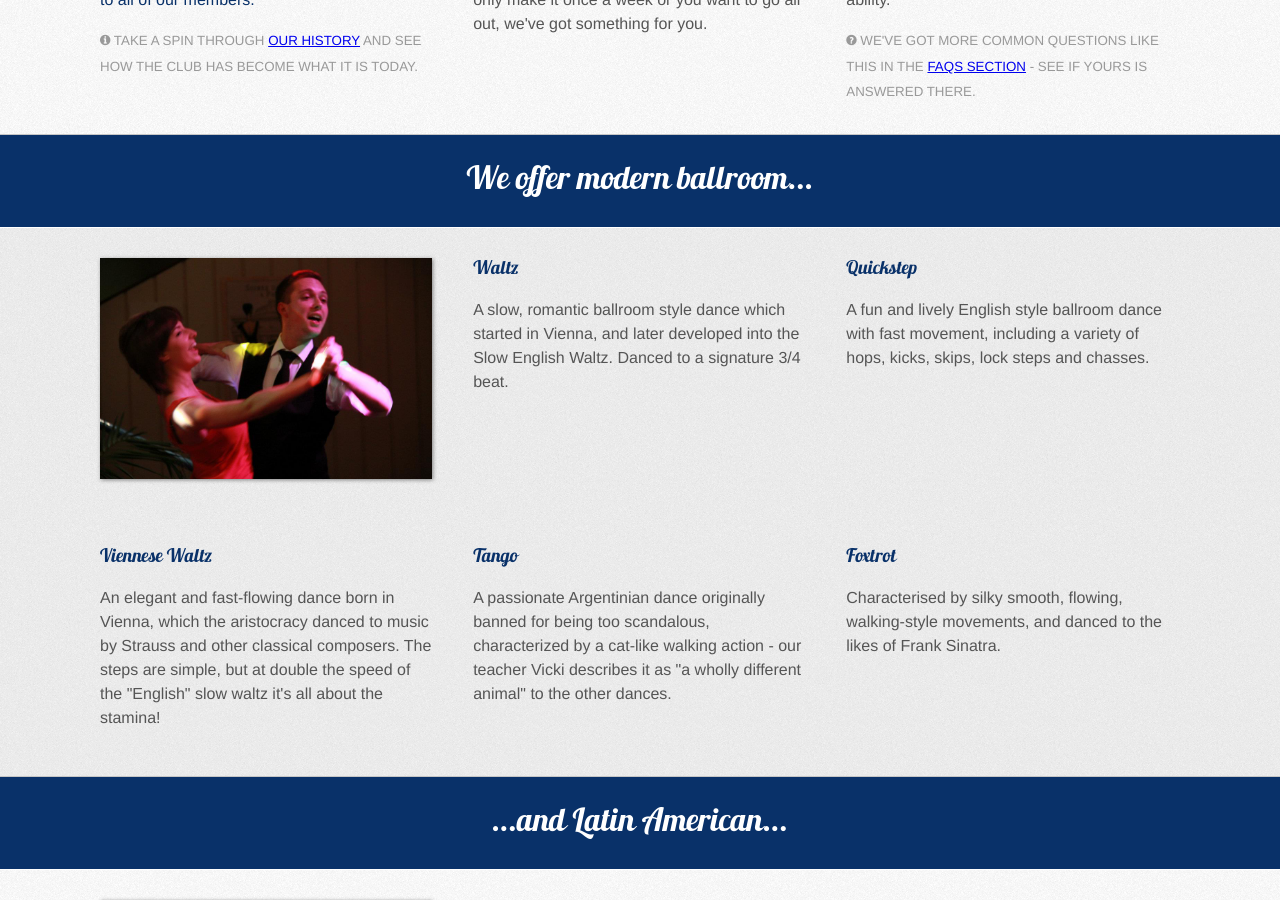
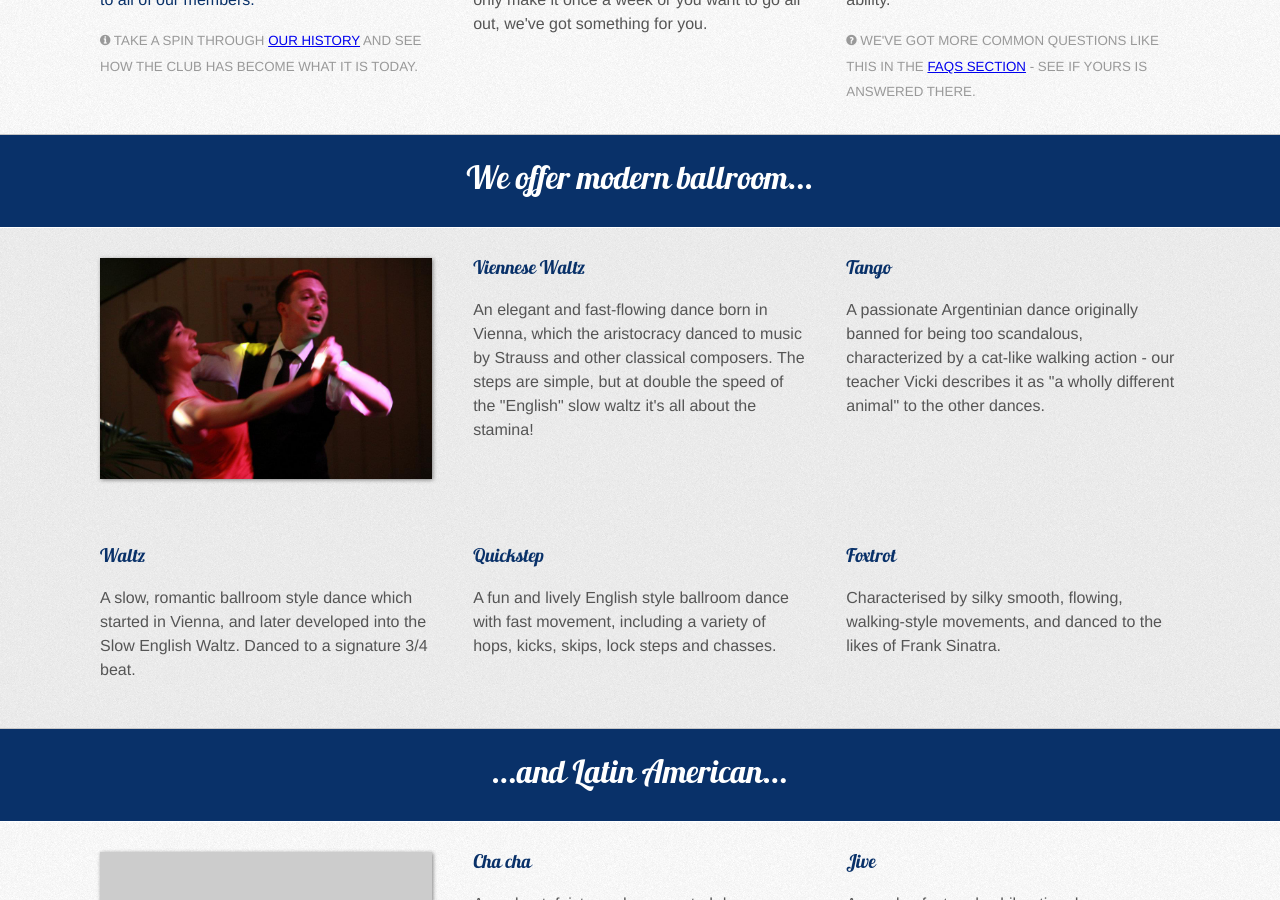
Before and after one commit to surreybldc/surreybldc.github.com, a Jekyll site: the page built from index.html, in a window 1280 px wide and 900 px high, scrolled down 1290 px. Built offline with Jekyll 4.4.1, drawn with Linux system fonts in a browser that asks for light colours.

```diff
--- a/index.html
+++ b/index.html
@@ -74,22 +74,22 @@ layout: default
         <img src="/img/1920s_night.jpg" alt="Modern ballroom dancers">
       </div>
       <div class="fourcol">
-        <h3>Waltz</h3>
-        <p>A slow, romantic ballroom style dance which started in Vienna, and later developed into the Slow English Waltz. Danced to a signature 3/4 beat.</p>
+        <h3>Viennese Waltz</h3>
+        <p>An elegant and fast-flowing dance born in Vienna, which the aristocracy danced to music by Strauss and other classical composers. The steps are simple, but at double the speed of the "English" slow waltz it's all about the stamina!</p>
       </div>
       <div class="fourcol last">
-        <h3>Quickstep</h3>
-        <p>A fun and lively English style ballroom dance with fast movement, including a variety of hops, kicks, skips, lock steps and chasses.</p>
+        <h3>Tango</h3>
+        <p>A passionate Argentinian dance originally banned for being too scandalous, characterized by a cat-like walking action - our teacher Vicki describes it as "a wholly different animal" to the other dances.</p>
       </div>
     </div>
     <div class="row">
       <div class="fourcol">
-        <h3>Viennese Waltz</h3>
-        <p>An elegant and fast-flowing dance born in Vienna, which the aristocracy danced to music by Strauss and other classical composers. The steps are simple, but at double the speed of the "English" slow waltz it's all about the stamina!</p>
+        <h3>Waltz</h3>
+        <p>A slow, romantic ballroom style dance which started in Vienna, and later developed into the Slow English Waltz. Danced to a signature 3/4 beat.</p>
       </div>
       <div class="fourcol">
-        <h3>Tango</h3>
-        <p>A passionate Argentinian dance originally banned for being too scandalous, characterized by a cat-like walking action - our teacher Vicki describes it as "a wholly different animal" to the other dances.</p>
+        <h3>Quickstep</h3>
+        <p>A fun and lively English style ballroom dance with fast movement, including a variety of hops, kicks, skips, lock steps and chasses.</p>
       </div>
       <div class="fourcol last">
         <h3>Foxtrot</h3>
```
Also changed, not shown: 1 other file.
